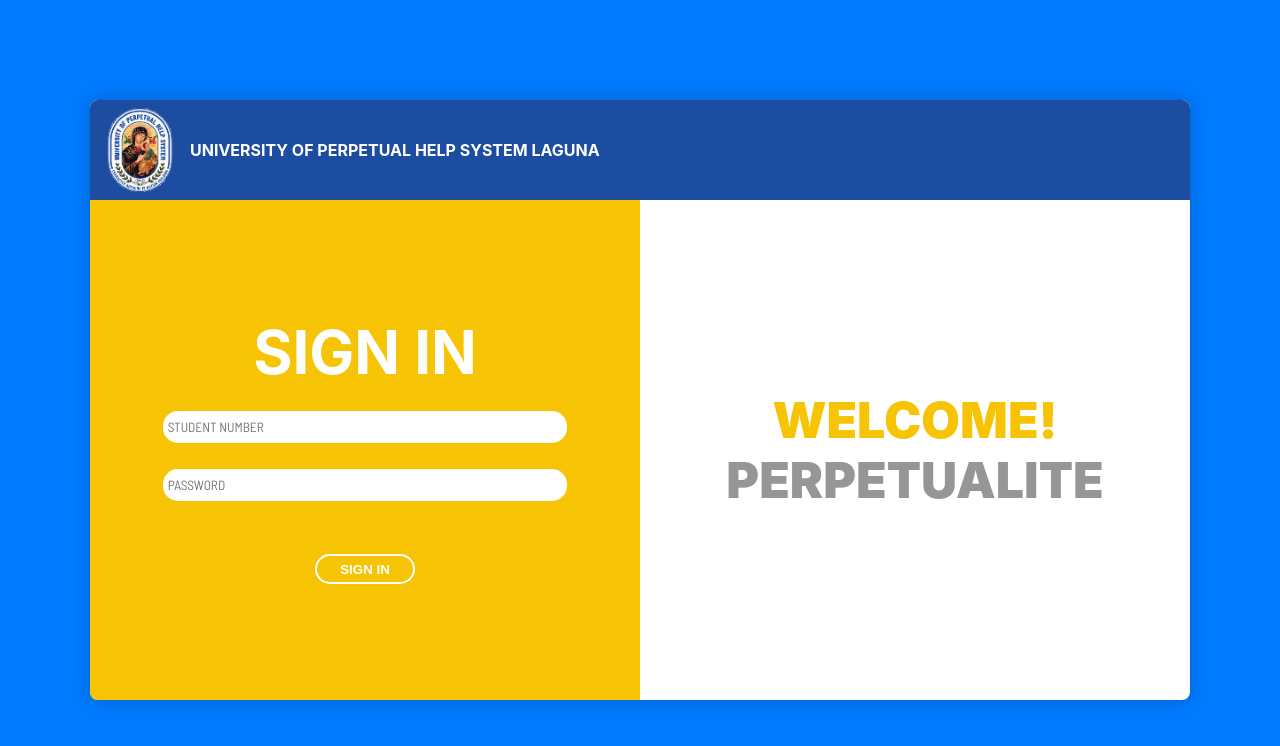
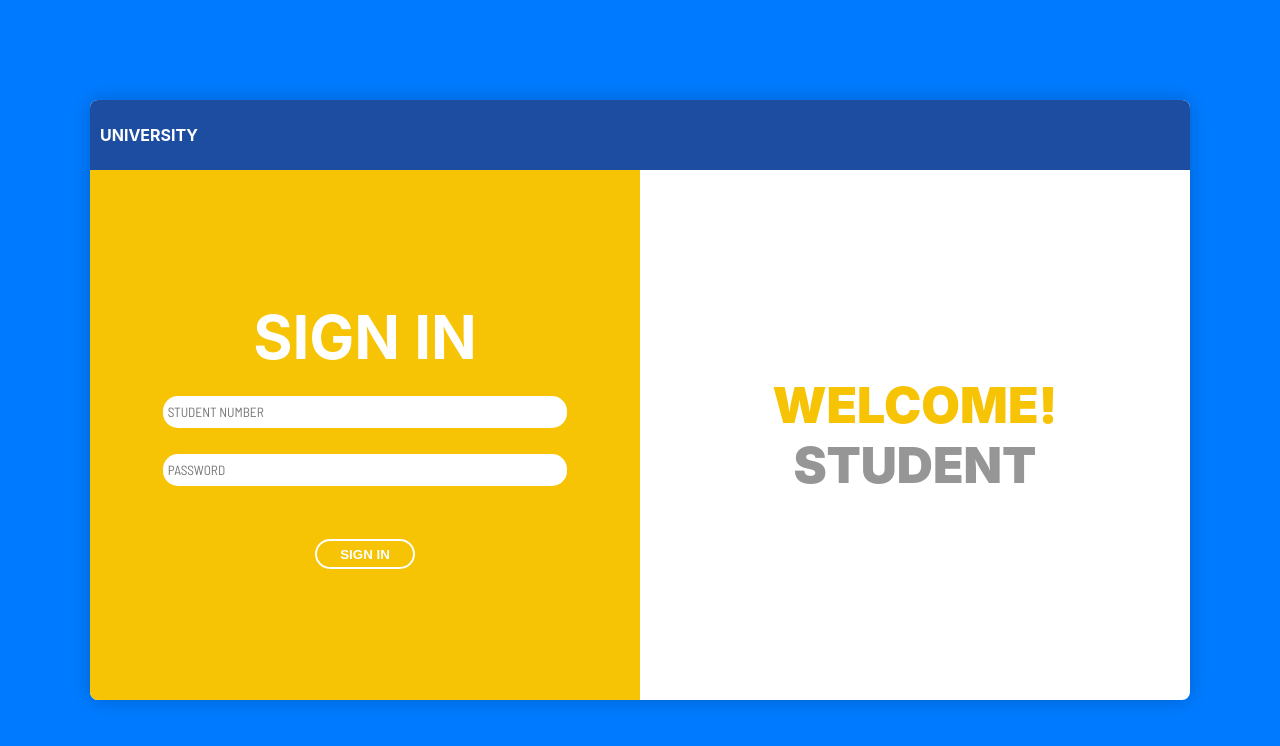
Before and after one commit to Shoccio/course_checklist, a React (Create React App) app in the folder frontend/: page / in a window 1280 px wide. Shown: the top 746 px of the page. Built offline with nearby package versions, Linux system fonts and the light colour scheme.

Commit message:
took off any sign of the school

```diff
--- a/frontend/src/component/header.js
+++ b/frontend/src/component/header.js
@@ -6,8 +6,7 @@
     return(
         <header>
             <div className={style.logo}>
-                <img src={Logo} alt="Logo" width="100" height="100" />
-                <b>UNIVERSITY OF PERPETUAL HELP SYSTEM LAGUNA</b>
+                <b>--UNIVERSITY</b>
             </div>
             <button className={style.signOut} type="button" onClick={logOut}>
                 SIGN OUT
--- a/frontend/src/pages/login.js
+++ b/frontend/src/pages/login.js
@@ -24,9 +24,8 @@
     return (
         <div className={`${style.page} ${style.loginPage}`}>
             <div className={style.login}>
-                <header>
-                    <img src={logo} alt="Logo" width="100" height="100" />
-                    <b>UNIVERSITY OF PERPETUAL HELP SYSTEM LAGUNA</b>
+                <header style={{height: '50px', padding: '10px'}}>
+                    <b>UNIVERSITY</b>
                 </header>
                 <div className={style.loginBody}>
                     <div className={`${style.block} ${style.leftBlock}`}>
@@ -69,7 +68,7 @@
                     <div className={style.block}>
                         <h1>
                             <span className={style.welcome}>WELCOME!</span><br />
-                            <span className={style.perpetualite}>PERPETUALITE</span>
+                            <span className={style.perpetualite}>STUDENT</span>
                         </h1>
                     </div>
                 </div>
```
